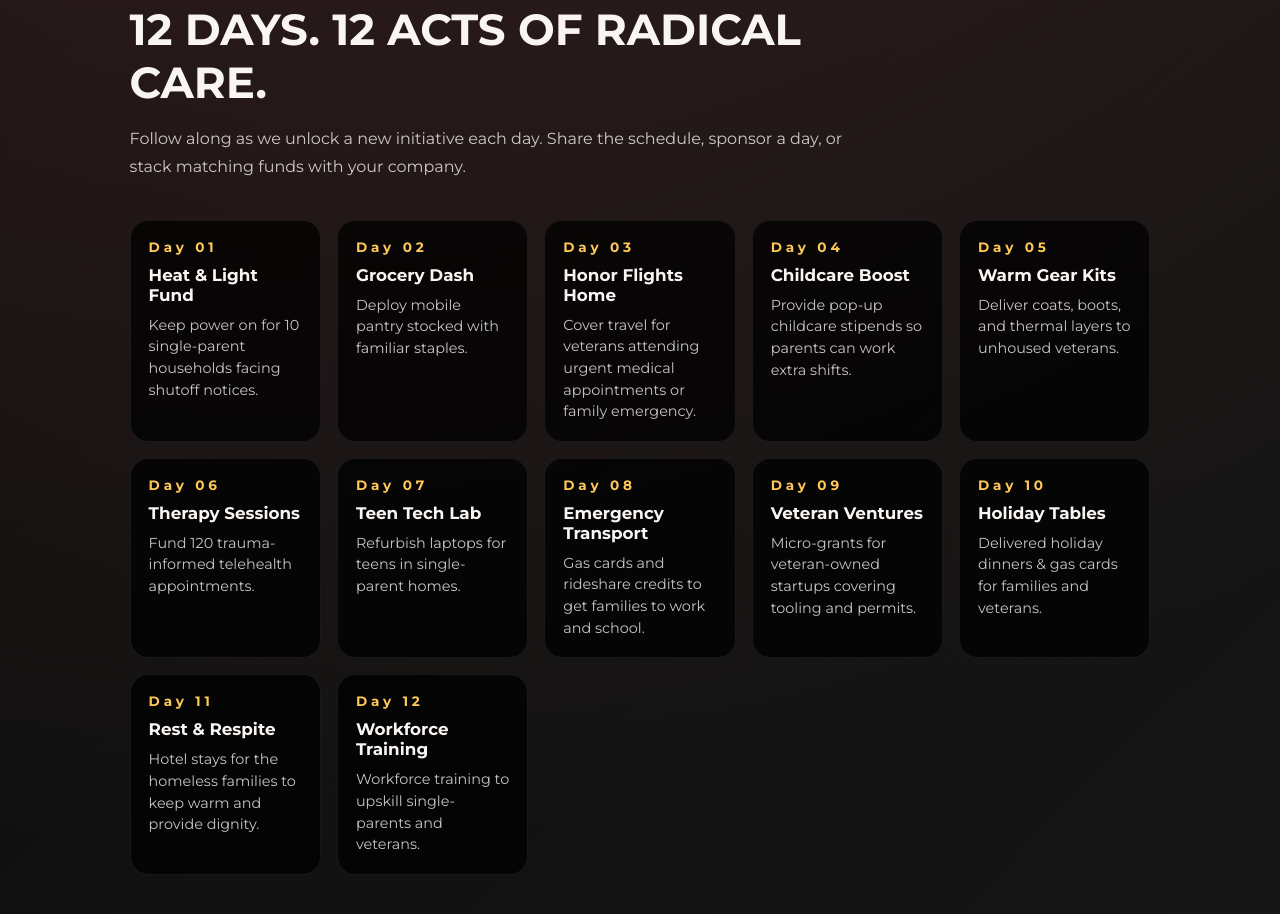
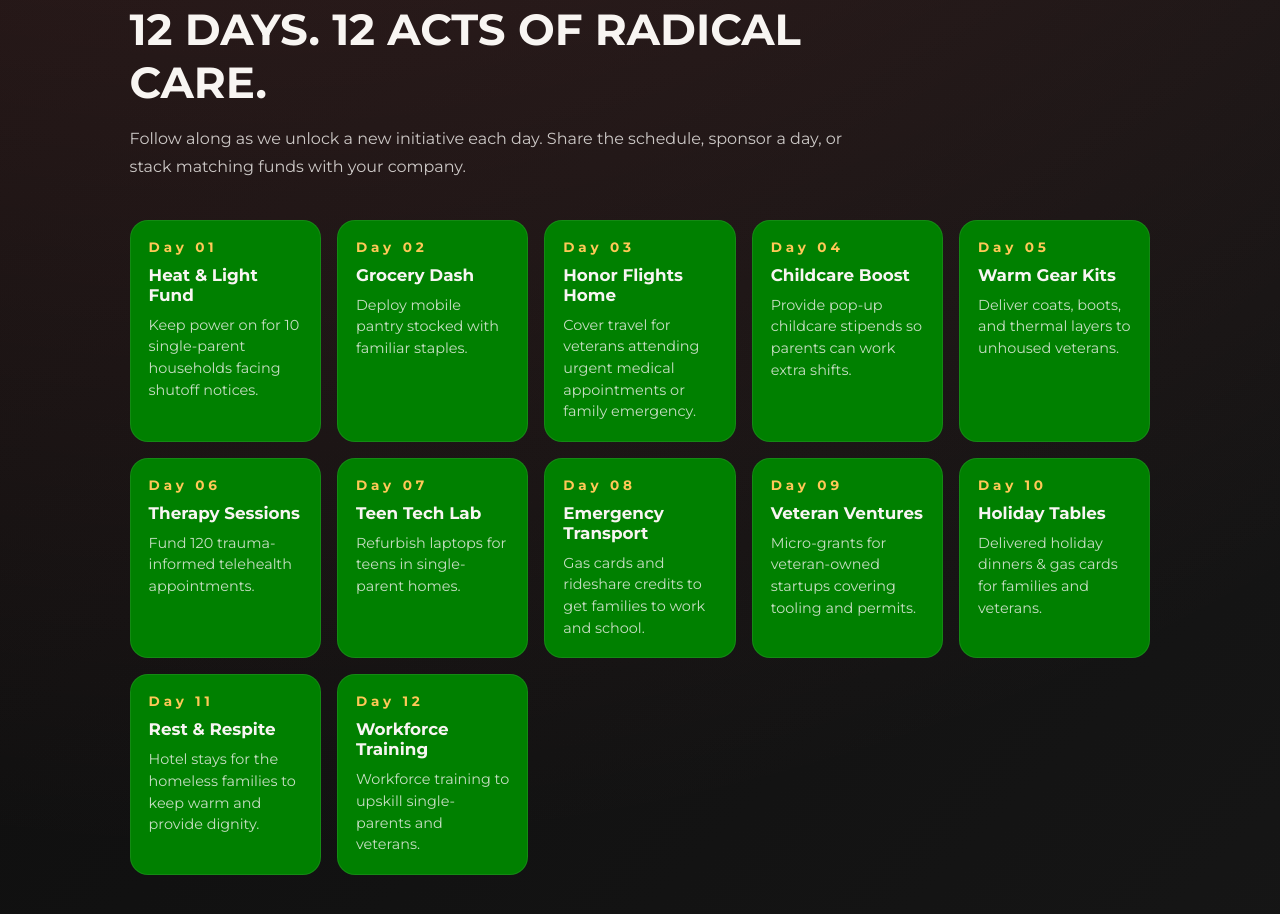
Before and after one commit to mendyturner/liveLiveFoundation, a plain HTML site: page index.html in a window 1280 px wide. Shown: the part 2102-3016 px from the top of the page. Drawn offline with Linux system fonts and the light colour scheme.

Commit message:
Change day-card background color to green

```diff
--- a/index.html
+++ b/index.html
@@ -379,7 +379,7 @@
       }
 
       .day-card {
-        background: rgba(0, 0, 0, 0.75);
+        background: rgba(0, 128, 0);
         border-radius: 18px;
         padding: 18px;
         border: 1px solid rgba(255, 255, 255, 0.08);
```
